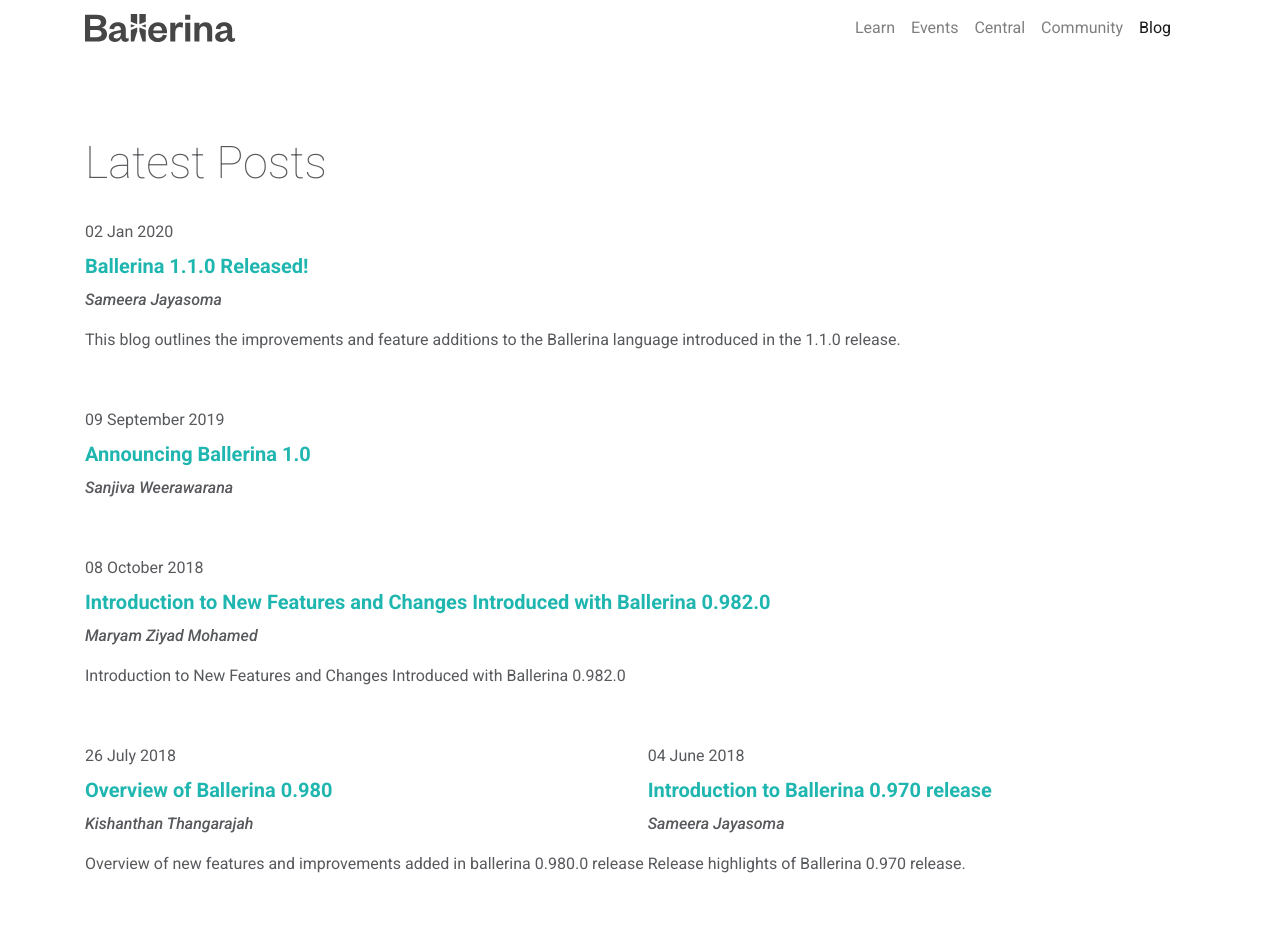
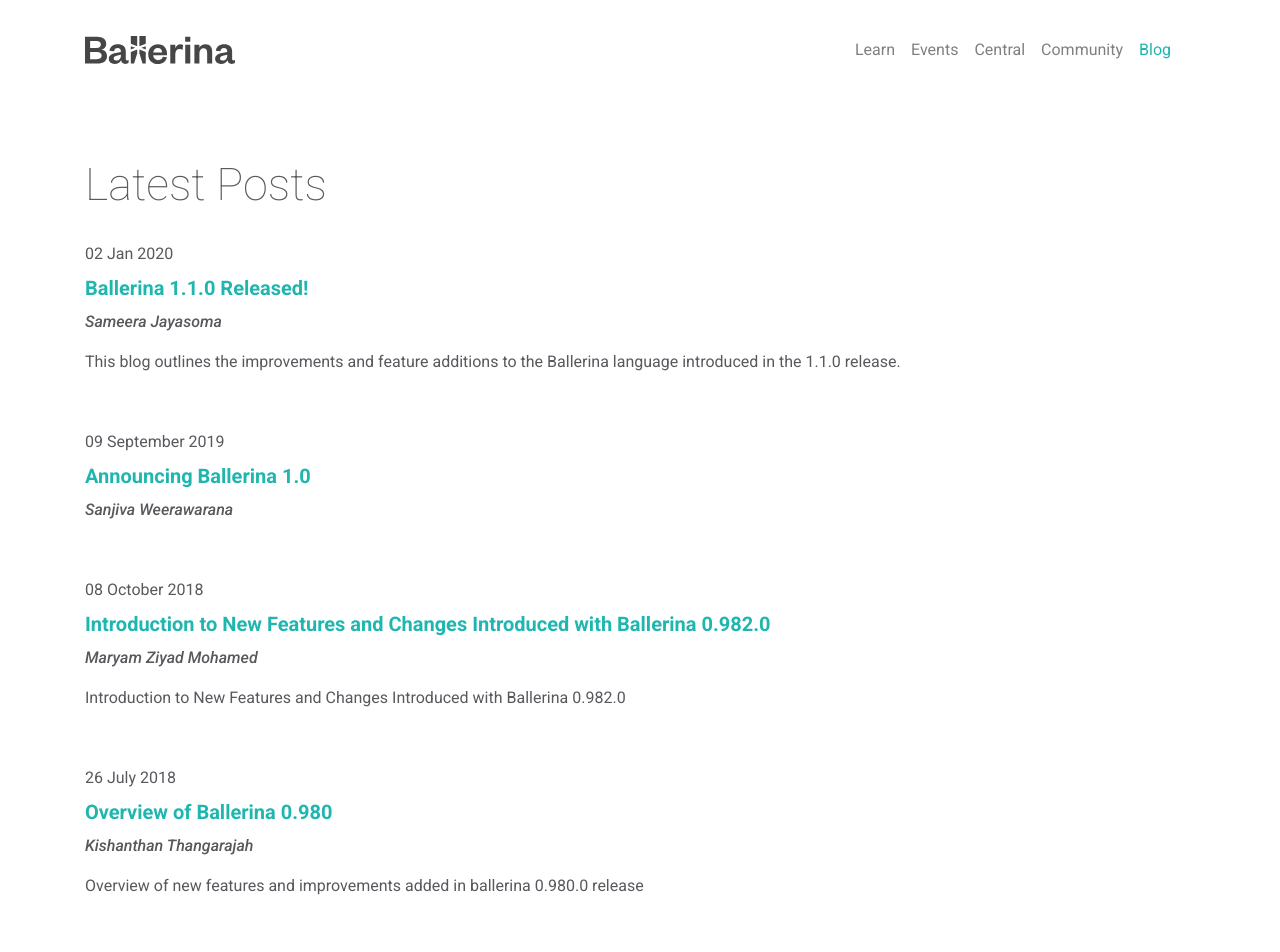
Before and after one commit to madhuramendis/ballerina-jekyll-blog, a Jekyll site: the page built from index.md, in a window 1280 px wide. Shown: the top 952 px of the page. Built offline with Jekyll 4.4.1, drawn with Linux system fonts in a browser that asks for light colours; nearby versions of some CDN libraries; library files that are not in the unit come from our copies.

Commit message:
Fix menu

```diff
--- a/css/ballerina-blog.css
+++ b/css/ballerina-blog.css
@@ -8,6 +8,8 @@ body {
 
 .navbar {
     padding-left: 0;
+    padding-top: 30px !important;
+
 }
 
 h1 {
@@ -34,6 +36,8 @@ color: #585A5E;
 
 ul.cBlogList li {
     list-style: none;
+    display: inline-block;
+    width: 100%;
 }
 
 ul.cBlogList {
@@ -95,6 +99,9 @@ ul.cBlogList li h2 a {
 text-shadow: 0 1px 0 rgba(255,255,255,.25); */
 }
 
+.nav-item.active a.nav-link {
+    color: #20b6b0 !important;
+}
 
 pre {
     background: #f5f5f5;
```
